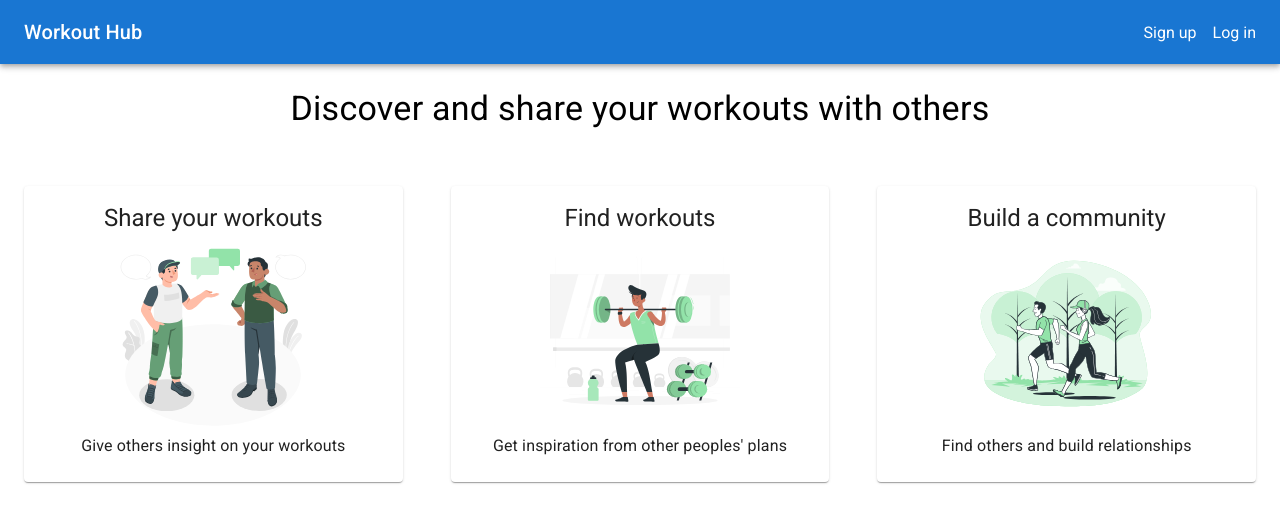
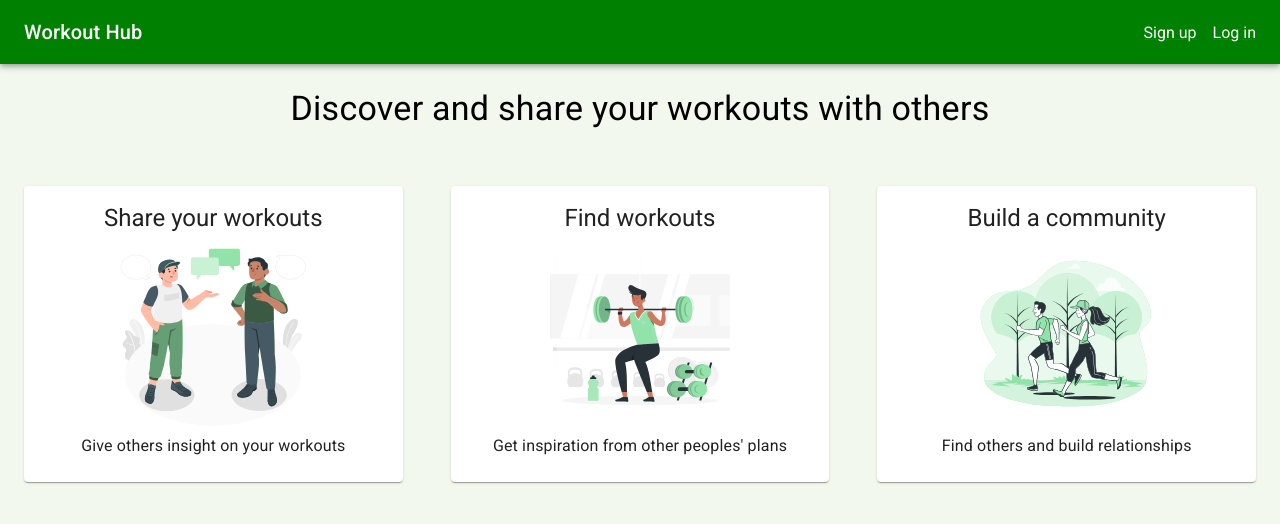
Before and after one commit to squach28/workout_hub, a React (Vite) app in the folder frontend/: page / in a window 1280 px wide. Shown: the top 524 px of the page. Built offline with nearby package versions, Linux system fonts and the light colour scheme.

Commit message:
change background colors for pages, change nav bar color to green

```diff
--- a/frontend/src/components/Navbar.tsx
+++ b/frontend/src/components/Navbar.tsx
@@ -13,7 +13,7 @@ import { Link as RouterLink } from "react-router-dom";
 const Navbar = () => {
   return (
     <Box sx={{ flexGrow: 1 }}>
-      <AppBar position="static" color="primary">
+      <AppBar position="static" sx={{ backgroundColor: "green" }}>
         <Toolbar>
           <Typography variant="h6" sx={{ mr: 2 }}>
             Workout Hub
--- a/frontend/src/pages/Landing.tsx
+++ b/frontend/src/pages/Landing.tsx
@@ -24,7 +24,16 @@ const Landing = () => {
     },
   ];
   return (
-    <Box>
+    <Box
+      sx={{
+        background: "rgba(188, 219, 167, 0.2)",
+        "border-radius": "16px",
+        "box-shadow": "0 4px 30px rgba(0, 0, 0, 0.1)",
+        "backdrop-filter": "blur(2.9px)",
+        "-webkit-backdrop-filter": "blur(2.9px)",
+        minHeight: "100vh",
+      }}
+    >
       <Navbar />
       <Typography textAlign="center" variant="h4" sx={{ mt: 3 }}>
         Discover and share your workouts with others
--- a/frontend/src/pages/SignUp.tsx
+++ b/frontend/src/pages/SignUp.tsx
@@ -23,6 +23,13 @@ const SignUp = () => {
       flexDirection="column"
       alignItems="center"
       justifyItems="center"
+      sx={{
+        background: "rgba(188, 219, 167, 0.2)",
+        "border-radius": "16px",
+        "box-shadow": "0 4px 30px rgba(0, 0, 0, 0.1)",
+        "backdrop-filter": "blur(2.9px)",
+        "-webkit-backdrop-filter": "blur(2.9px)",
+      }}
     >
       <Stack
         sx={{
```
